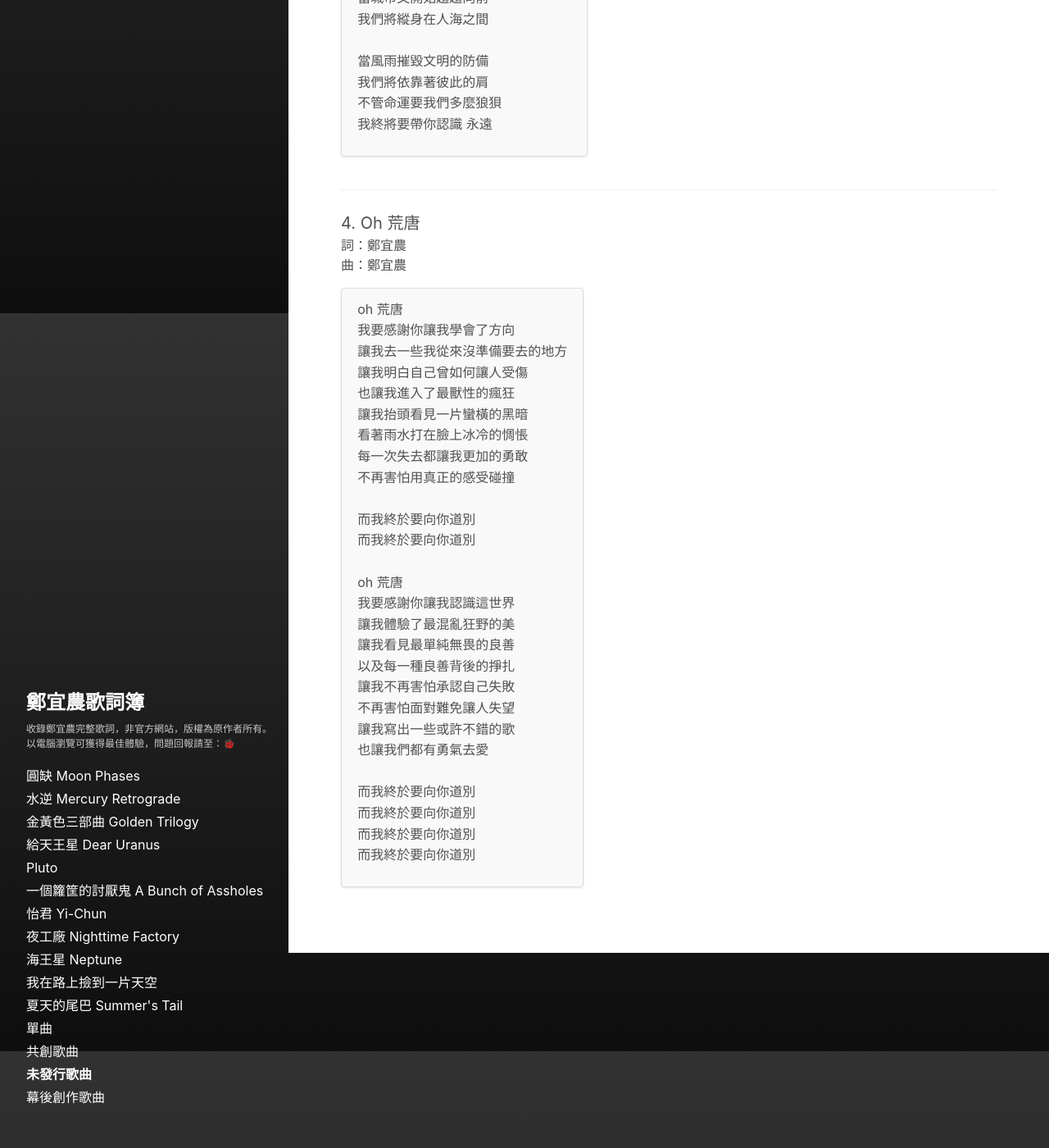
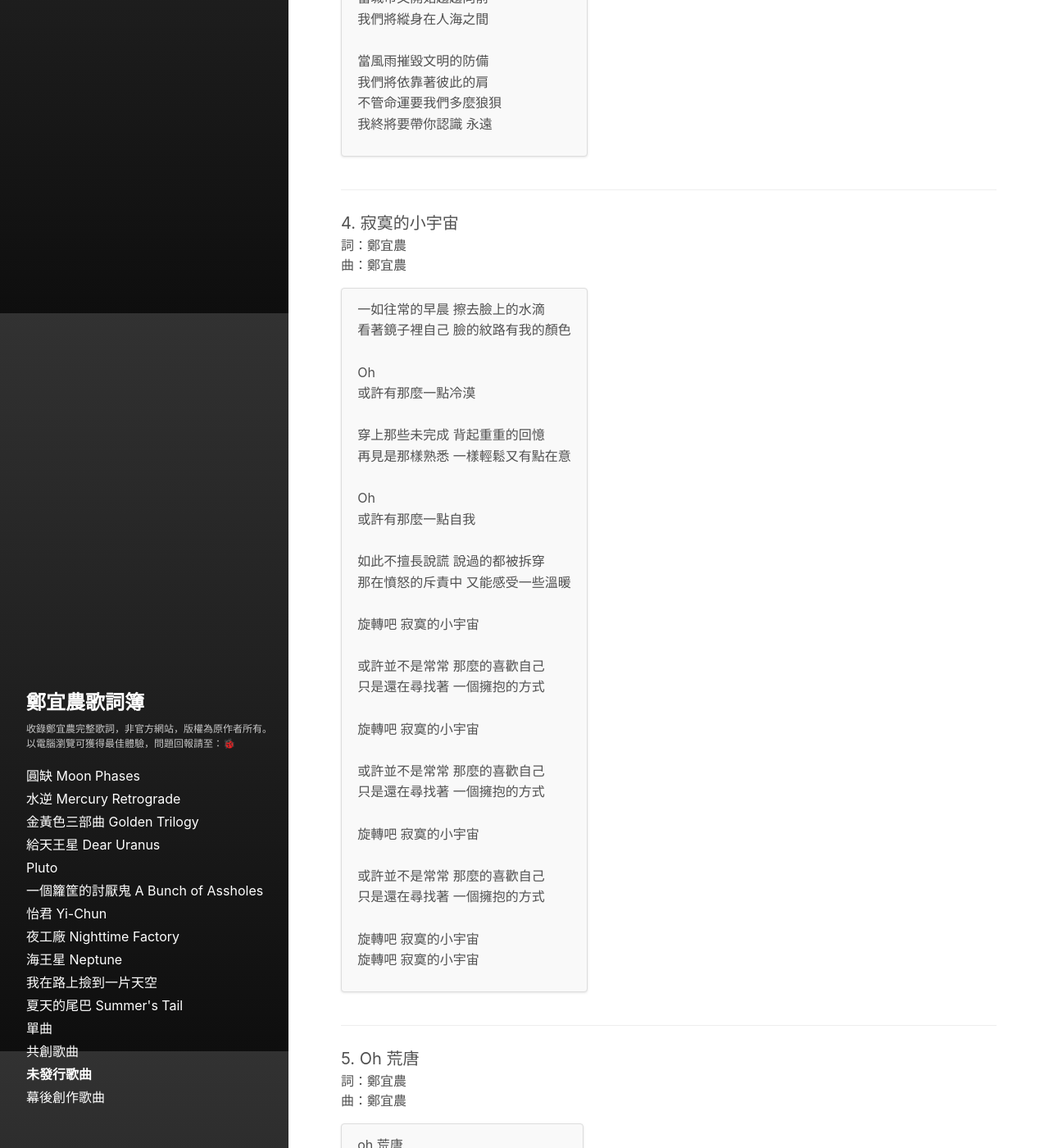
Before and after one commit to ennocheng/lyrics, a Jekyll site: the page built from _albums/demo.md, in a window 1280 px wide and 1400 px high, scrolled down 2318 px. Shown: the whole window at 82% size. Built offline with Jekyll 4.4.1, drawn with Linux system fonts in a browser that asks for light colours; some of the changed text lies outside the part shown.

Commit message:
add lonely

```diff
--- a/_data/albums/demo.yml
+++ b/_data/albums/demo.yml
@@ -115,6 +115,45 @@ songs:
         不管命運要我們多麼狼狽
         我終將要帶你認識 永遠
 
+  - title: 寂寞的小宇宙
+    lyricist: 鄭宜農
+    composer: 鄭宜農
+    default_language: zh
+    lyrics:
+      zh: |
+        一如往常的早晨 擦去臉上的水滴
+        看著鏡子裡自己 臉的紋路有我的顏色
+
+        Oh
+        或許有那麼一點冷漠
+
+        穿上那些未完成 背起重重的回憶
+        再見是那樣熟悉 一樣輕鬆又有點在意
+
+        Oh
+        或許有那麼一點自我
+
+        如此不擅長說謊 說過的都被拆穿
+        那在憤怒的斥責中 又能感受一些溫暖
+
+        旋轉吧 寂寞的小宇宙
+
+        或許並不是常常 那麼的喜歡自己
+        只是還在尋找著 一個擁抱的方式
+
+        旋轉吧 寂寞的小宇宙
+
+        或許並不是常常 那麼的喜歡自己
+        只是還在尋找著 一個擁抱的方式
+
+        旋轉吧 寂寞的小宇宙
+
+        或許並不是常常 那麼的喜歡自己
+        只是還在尋找著 一個擁抱的方式
+
+        旋轉吧 寂寞的小宇宙
+        旋轉吧 寂寞的小宇宙
+
   - title: Oh 荒唐
     lyricist: 鄭宜農
     composer: 鄭宜農
```
